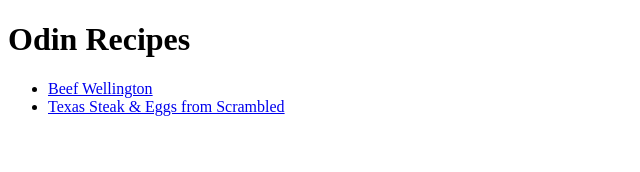
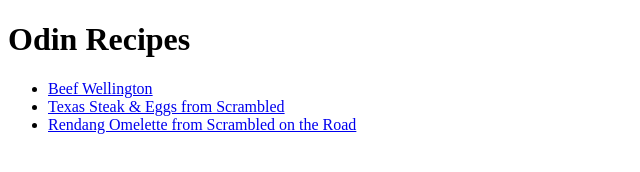
Before and after one commit to AxelSyamodra/odin-recipes, a plain HTML site: page index.html in a window 1280 px wide. Shown: the whole page, without its empty margins (0-640 px from the left). Drawn offline with Linux system fonts and the light colour scheme.

Commit message:
Adding a new link for the new recipe
Adding link to rendang_omelette.html

```diff
--- a/index.html
+++ b/index.html
@@ -10,6 +10,7 @@
     <ul>
         <li><a href="./recipies/beef_wellington.html">Beef Wellington</a></li>
         <li><a href="./recipies/texas_steak_eggs.html">Texas Steak & Eggs from Scrambled</a></li>
+        <li><a href="./recipies/rendang_omelette.html">Rendang Omelette from Scrambled on the Road</a></li>
     </ul>
 </body>
 </html>
```
